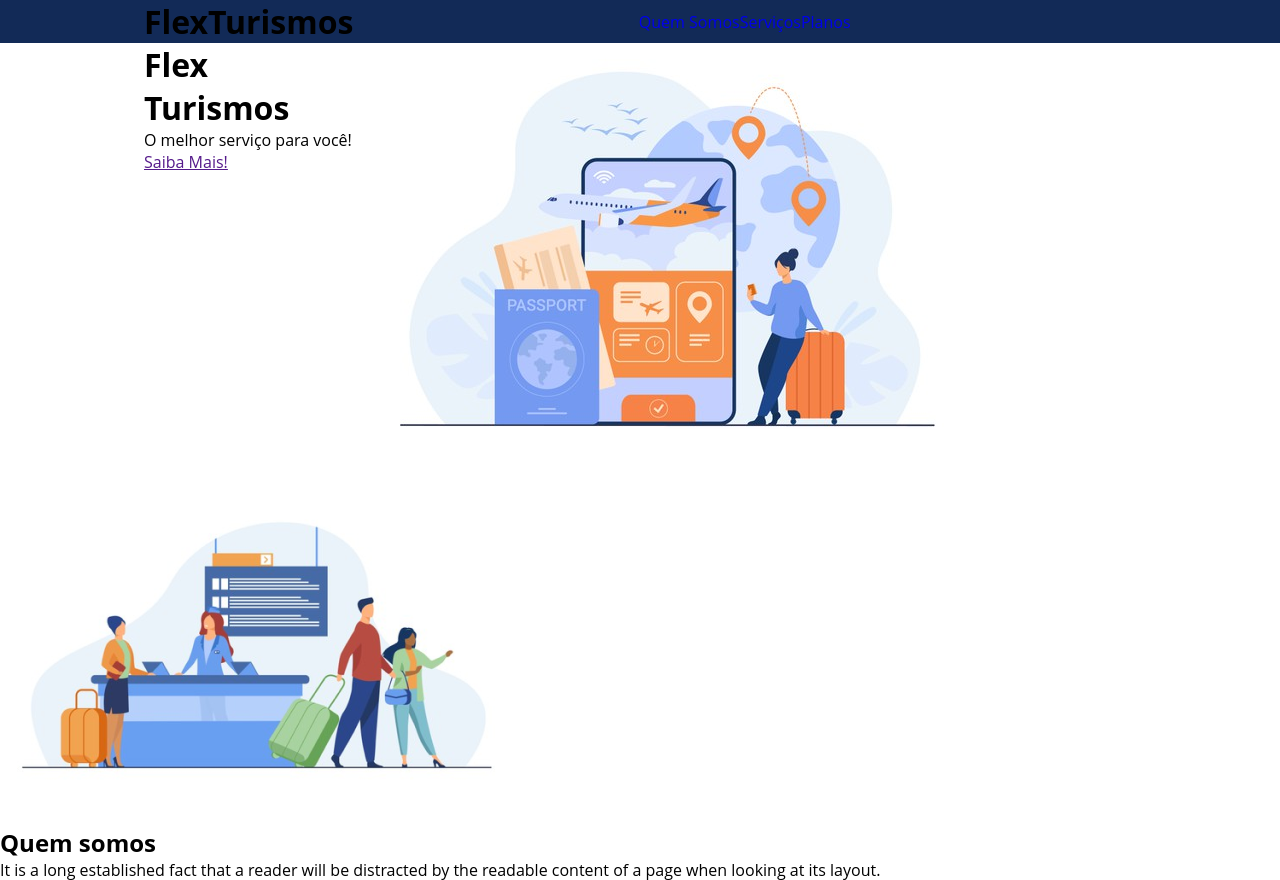
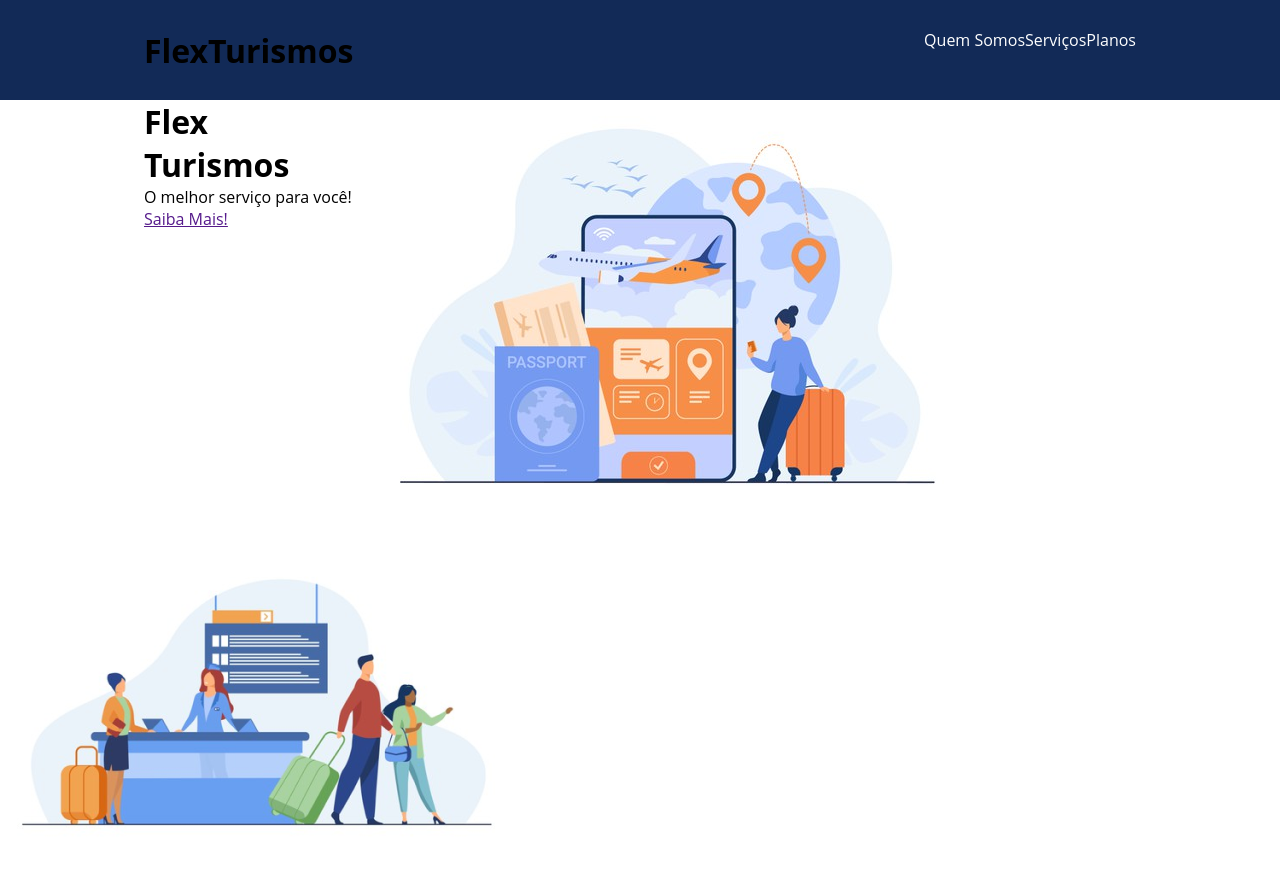
Before and after one commit to rafael-ds/bootcamp_dio, a PHP site: page / in a window 1280 px wide. Shown: the top 880 px of the page. Run offline with PHP 8.4, Linux system fonts and the light colour scheme.

Commit message:
Organizando a intefercace p-1.2

```diff
--- a/Geracao_tech_unimed-BH/Modulo 2/3-Posicionando elementos com flexbox em css/Projeto Integrador/index.html
+++ b/Geracao_tech_unimed-BH/Modulo 2/3-Posicionando elementos com flexbox em css/Projeto Integrador/index.html
@@ -8,9 +8,9 @@
 </head>
 <body>
     <header>
-        <div class="flex-container">
-            <h1>FlexTurismos</h1>
-            <ul class="flex-container">
+        <div class="flex-container menu">
+            <div><h1>FlexTurismos</h1></div>
+            <ul class="list-itens">
                 <li><a href="#quem-somos">Quem Somos</a></li>
                 <li><a href="#servicos">Serviços</a></li>
                 <li><a href="#planos">Planos</a></li>
--- a/Geracao_tech_unimed-BH/Modulo 2/3-Posicionando elementos com flexbox em css/Projeto Integrador/style.css
+++ b/Geracao_tech_unimed-BH/Modulo 2/3-Posicionando elementos com flexbox em css/Projeto Integrador/style.css
@@ -18,8 +18,26 @@ ul li a{
     display: flex;
     max-width: 992px;
     margin: auto;
+
+    width: 100%;
 }
 
 header{
     background-color: #122a57;
+    height: 100px;
+
+    display: flex;
+    align-items: center;
 }
+
+header .list-itens{
+    display: flex;
+}
+
+.list-itens li a{
+    color: white;
+}
+
+header .menu{
+    justify-content: space-between;
+}
```
